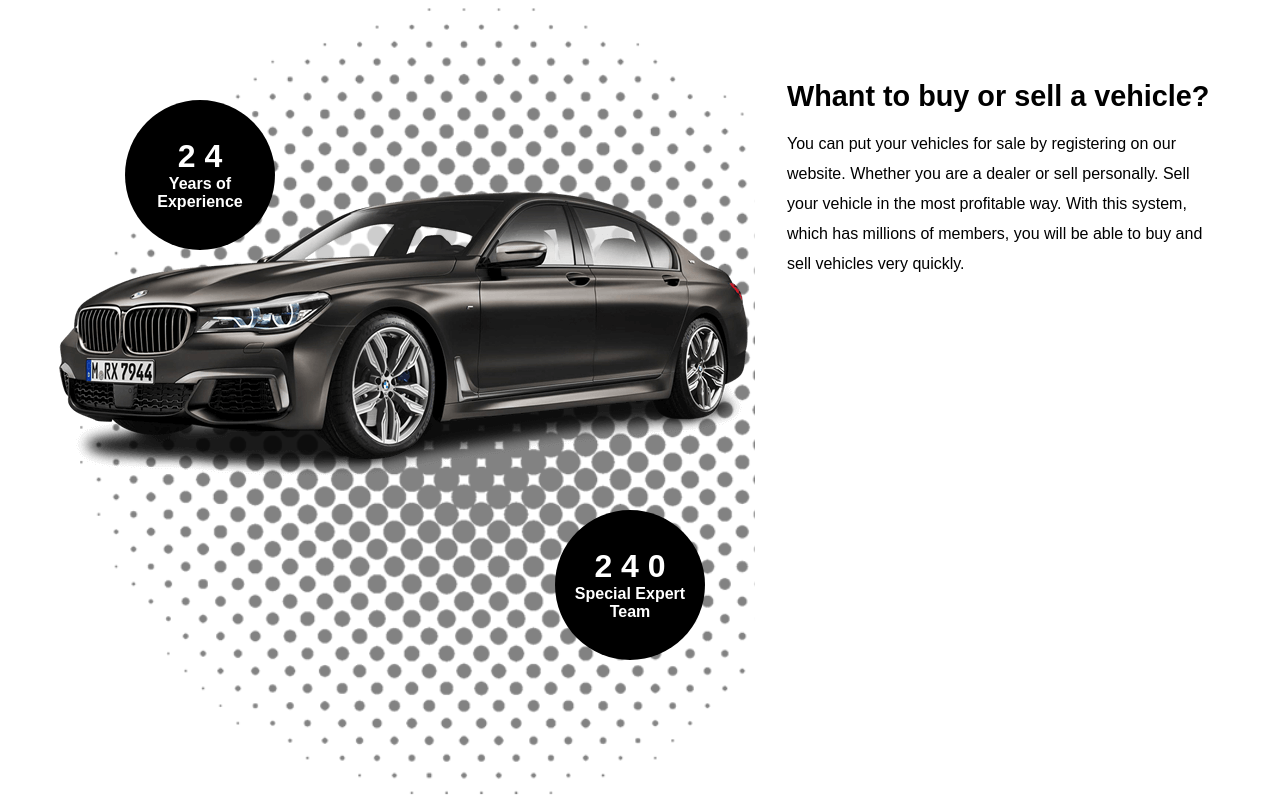
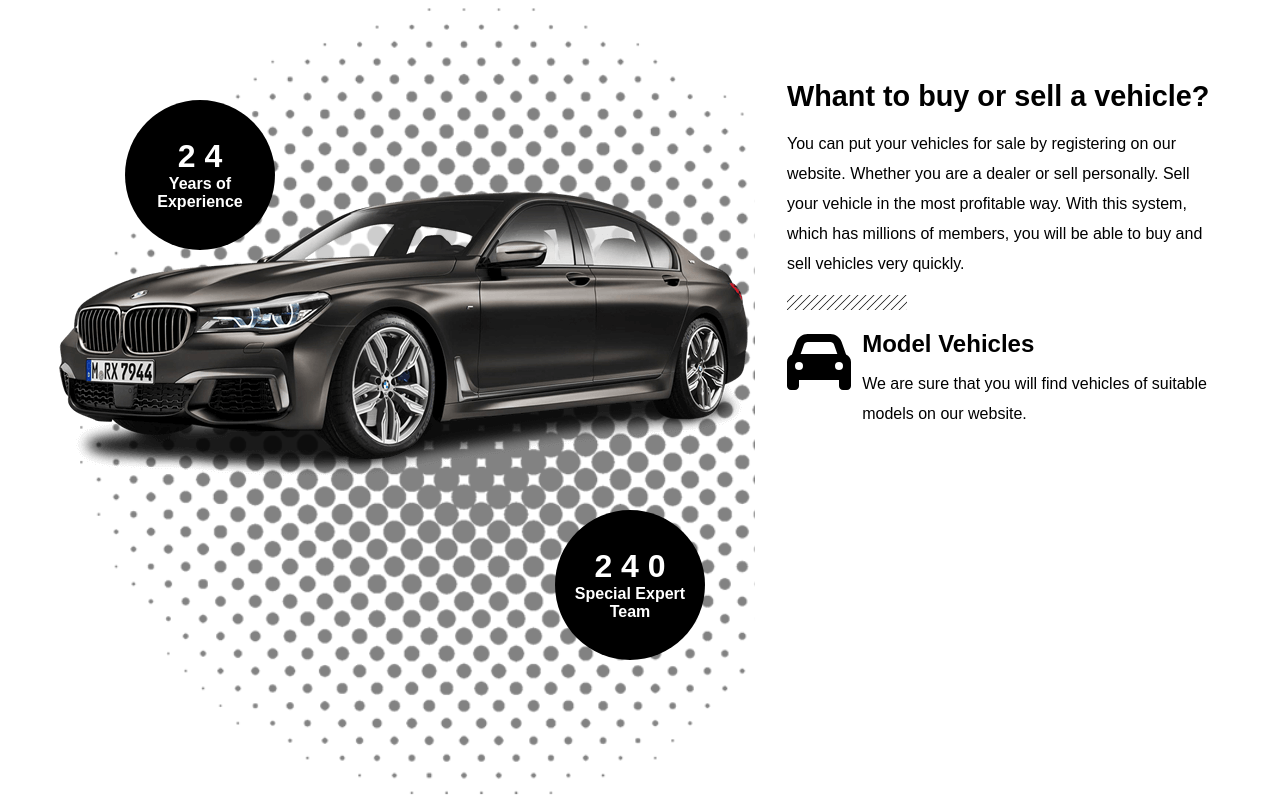
Before and after one commit to Giovanni-Palmitessa/proj-html-vuejs, a Vue app: page / in a window 1280 px wide. Shown: the part 1919-2719 px from the top of the page. Built offline with nearby package versions, Linux system fonts and the light colour scheme.

Commit message:
add 1st info in car-info right

```diff
--- a/src/components/AppMain.vue
+++ b/src/components/AppMain.vue
@@ -214,6 +214,17 @@ export default {
               the most profitable way. With this system, which has millions of
               members, you will be able to buy and sell vehicles very quickly.
             </p>
+            <img src="../assets/img/divider.jpg" alt="divider" />
+            <div class="vehicles">
+              <font-awesome-icon icon="fa-solid fa-car" class="car-icon" />
+              <div class="know-us">
+                <h3>Model Vehicles</h3>
+                <p>
+                  We are sure that you will find vehicles of suitable models on
+                  our website.
+                </p>
+              </div>
+            </div>
           </div>
         </div>
       </div>
@@ -322,6 +333,22 @@ export default {
     p {
       line-height: 30px;
     }
+    img {
+      margin-top: 1rem;
+      margin-bottom: 1rem;
+    }
+    .vehicles {
+      display: flex;
+      gap: 0.7rem;
+      .car-icon {
+        font-size: 4rem;
+      }
+      h3 {
+        margin-bottom: 0.7rem;
+        font-size: 1.5rem;
+        font-weight: 700;
+      }
+    }
   }
 }
 </style>
```
